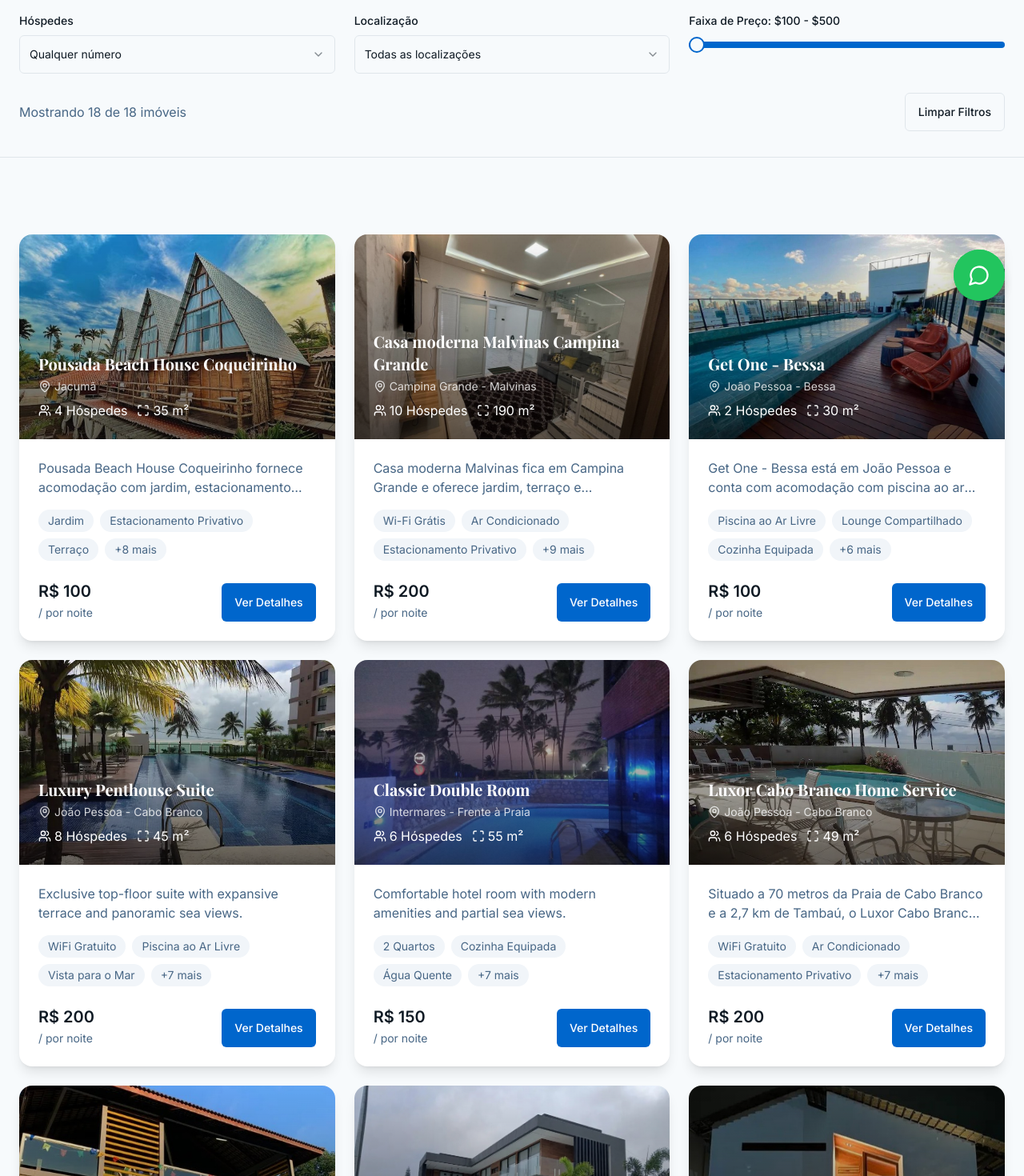
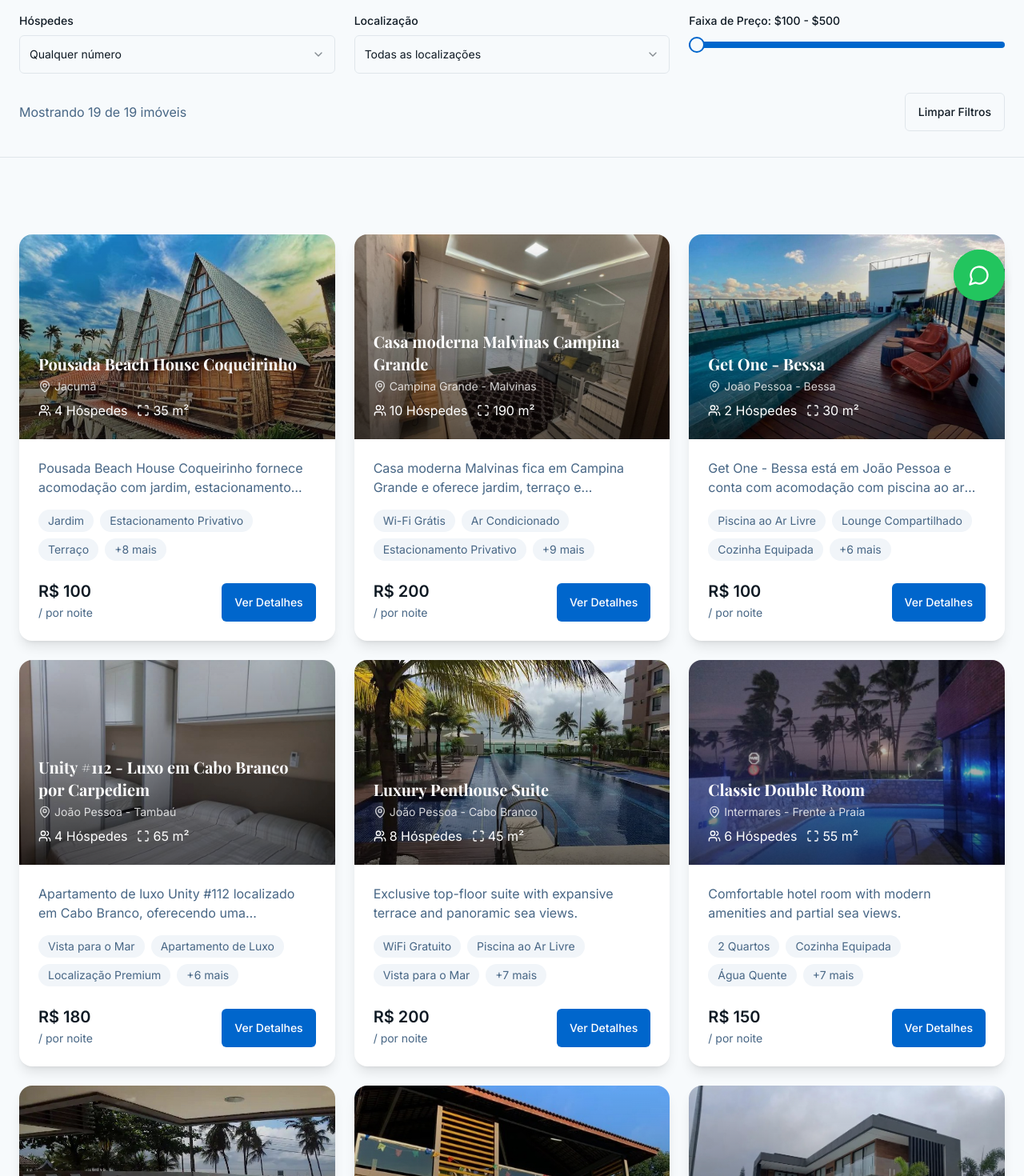
Before and after one commit to tazpb01-svg/hotel-atual, a React (Vite) app: page /apartments in a window 1280 px wide. Shown: the part 400-1870 px from the top of the page at 80% size. Built offline with nearby package versions, Linux system fonts and the light colour scheme.

Commit message:
Adicionar apartamento Unity #112 - Luxo em Cabo Branco

```diff
--- a/src/components/BookingForm.tsx
+++ b/src/components/BookingForm.tsx
@@ -30,6 +30,7 @@ const allApartments = [
   { id: "9", name: "Pousada Beach House Coqueirinho", location: "Jacumã", price: 100 },
   { id: "8", name: "Casa moderna Malvinas Campina Grande", location: "Campina Grande - Malvinas", price: 200 },
   { id: "7", name: "Get One - Bessa", location: "João Pessoa - Bessa", price: 100 },
+  { id: "10", name: "Unity #112 - Luxo em Cabo Branco por Carpediem", location: "João Pessoa - Tambaú", price: 180 },
   { id: "1", name: "Casa no Condomínio Águas da Serra - Locação por Temporada/Diária", location: "Bananeiras - Condomínio Águas da Serra Haras e Golfe", price: 320 },
   { id: "2", name: "Magnífica Casa de Alto Padrão - Águas da Serra", location: "Bananeiras - Condomínio Águas da Serra Haras e Golfe", price: 360 },
   { id: "3", name: "Casa de Alto Padrão - Águas da Serra Haras e Golfe", location: "Bananeiras - Condomínio Águas da Serra Haras e Golfe", price: 320 },
--- a/src/pages/ApartmentDetails.tsx
+++ b/src/pages/ApartmentDetails.tsx
@@ -51,6 +51,23 @@ const allApartments: ApartmentProps[] = [
       "/lovable-uploads/689a34ed-7c03-44ea-a442-eff75f1e627f.png",
       "/lovable-uploads/94da1612-32ef-4884-ad31-ba752ced19ad.png"
     ]
+  },
+  {
+    id: "10",
+    name: "Unity #112 - Luxo em Cabo Branco por Carpediem",
+    description: "Apartamento de luxo Unity #112 localizado em Cabo Branco, oferecendo uma experiência premium com vista para o mar. Unidade moderna e sofisticada, equipada com todas as comodidades necessárias para uma estadia confortável e elegante. Localização privilegiada próxima às principais atrações de João Pessoa.",
+    price: 180,
+    capacity: 4,
+    size: 65,
+    image: "/lovable-uploads/6a3b7fe2-1138-4672-986f-f76b0f1d4154.png",
+    images: [
+      "/lovable-uploads/e190a916-271a-4df1-8310-9cb3bd9d4514.png",
+      "/lovable-uploads/696c44e5-e246-46e2-9259-e832667a624e.png",
+      "/lovable-uploads/dbd72632-9c3f-492f-99cf-3f53871650b7.png",
+      "/lovable-uploads/23b845b0-2b4d-40d5-9afc-085b9175e943.png"
+    ],
+    location: "João Pessoa - Tambaú",
+    features: ["Vista para o Mar", "Apartamento de Luxo", "Localização Premium", "Moderno e Sofisticado", "Totalmente Equipado", "Próximo às Atrações", "Wi-Fi Grátis", "Ar Condicionado", "Carpediem"]
   },
   {
     id: "1",
--- a/src/pages/Apartments.tsx
+++ b/src/pages/Apartments.tsx
@@ -69,6 +69,23 @@ const allApartments: ApartmentProps[] = [
       "/lovable-uploads/b0055593-cb2f-409a-a6e2-9fd782e1769f.png",
       "/lovable-uploads/689a34ed-7c03-44ea-a442-eff75f1e627f.png",
       "/lovable-uploads/94da1612-32ef-4884-ad31-ba752ced19ad.png"
+    ]
+  },
+  {
+    id: "10",
+    name: "Unity #112 - Luxo em Cabo Branco por Carpediem",
+    description: "Apartamento de luxo Unity #112 localizado em Cabo Branco, oferecendo uma experiência premium com vista para o mar. Unidade moderna e sofisticada, equipada com todas as comodidades necessárias para uma estadia confortável e elegante. Localização privilegiada próxima às principais atrações de João Pessoa.",
+    price: 180,
+    capacity: 4,
+    size: 65,
+    image: "/lovable-uploads/6a3b7fe2-1138-4672-986f-f76b0f1d4154.png",
+    location: "João Pessoa - Tambaú",
+    features: ["Vista para o Mar", "Apartamento de Luxo", "Localização Premium", "Moderno e Sofisticado", "Totalmente Equipado", "Próximo às Atrações", "Wi-Fi Grátis", "Ar Condicionado", "Carpediem"],
+    images: [
+      "/lovable-uploads/e190a916-271a-4df1-8310-9cb3bd9d4514.png",
+      "/lovable-uploads/696c44e5-e246-46e2-9259-e832667a624e.png",
+      "/lovable-uploads/dbd72632-9c3f-492f-99cf-3f53871650b7.png",
+      "/lovable-uploads/23b845b0-2b4d-40d5-9afc-085b9175e943.png"
     ]
   },
   {
--- a/src/pages/ContractForm.tsx
+++ b/src/pages/ContractForm.tsx
@@ -23,6 +23,7 @@ const allApartments = [
   { id: "9", name: "Pousada Beach House Coqueirinho", location: "Jacumã", price: 100 },
   { id: "8", name: "Casa moderna Malvinas Campina Grande", location: "Campina Grande - Malvinas", price: 200 },
   { id: "7", name: "Get One - Bessa", location: "João Pessoa - Bessa", price: 100 },
+  { id: "10", name: "Unity #112 - Luxo em Cabo Branco por Carpediem", location: "João Pessoa - Tambaú", price: 180 },
   { id: "1", name: "Casa no Condomínio Águas da Serra - Locação por Temporada/Diária", location: "Bananeiras - Condomínio Águas da Serra Haras e Golfe", price: 320 },
   { id: "2", name: "Magnífica Casa de Alto Padrão - Águas da Serra", location: "Bananeiras - Condomínio Águas da Serra Haras e Golfe", price: 360 },
   { id: "3", name: "Casa de Alto Padrão - Águas da Serra Haras e Golfe", location: "Bananeiras - Condomínio Águas da Serra Haras e Golfe", price: 320 },
```
